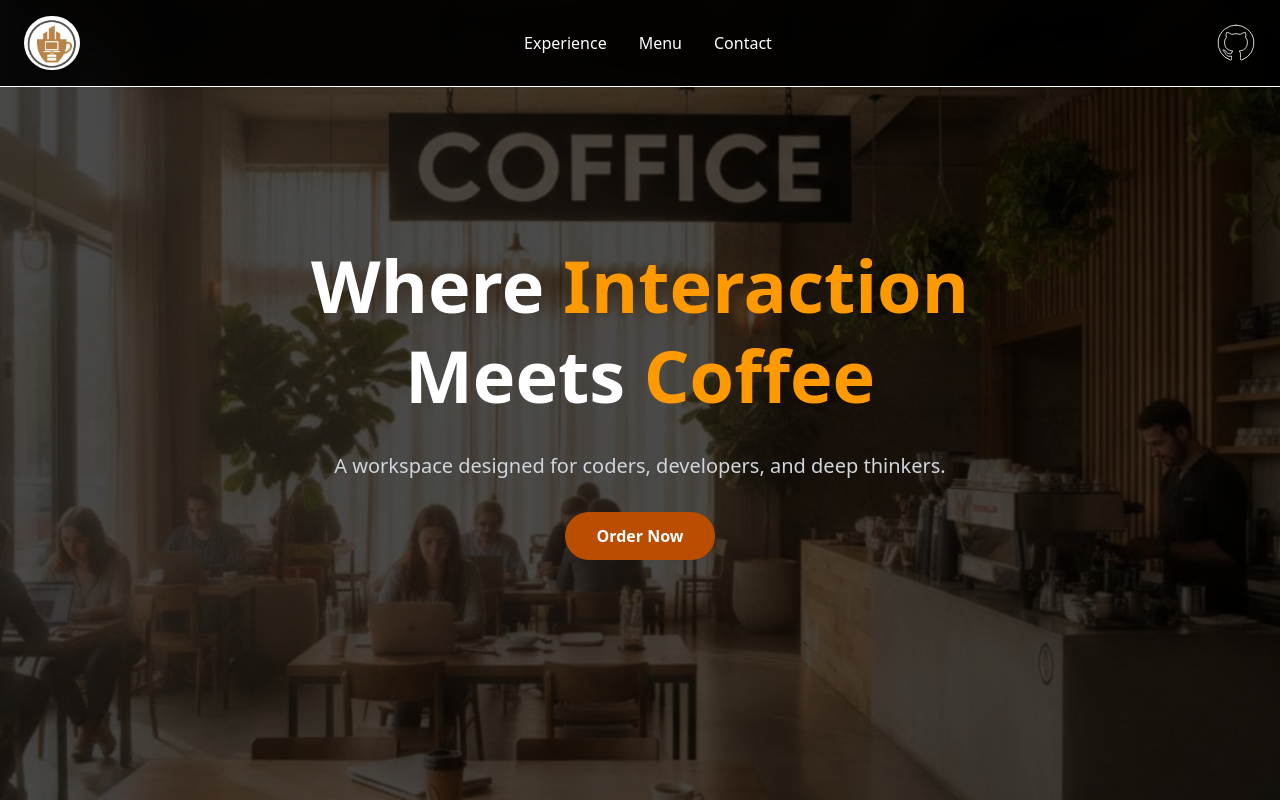
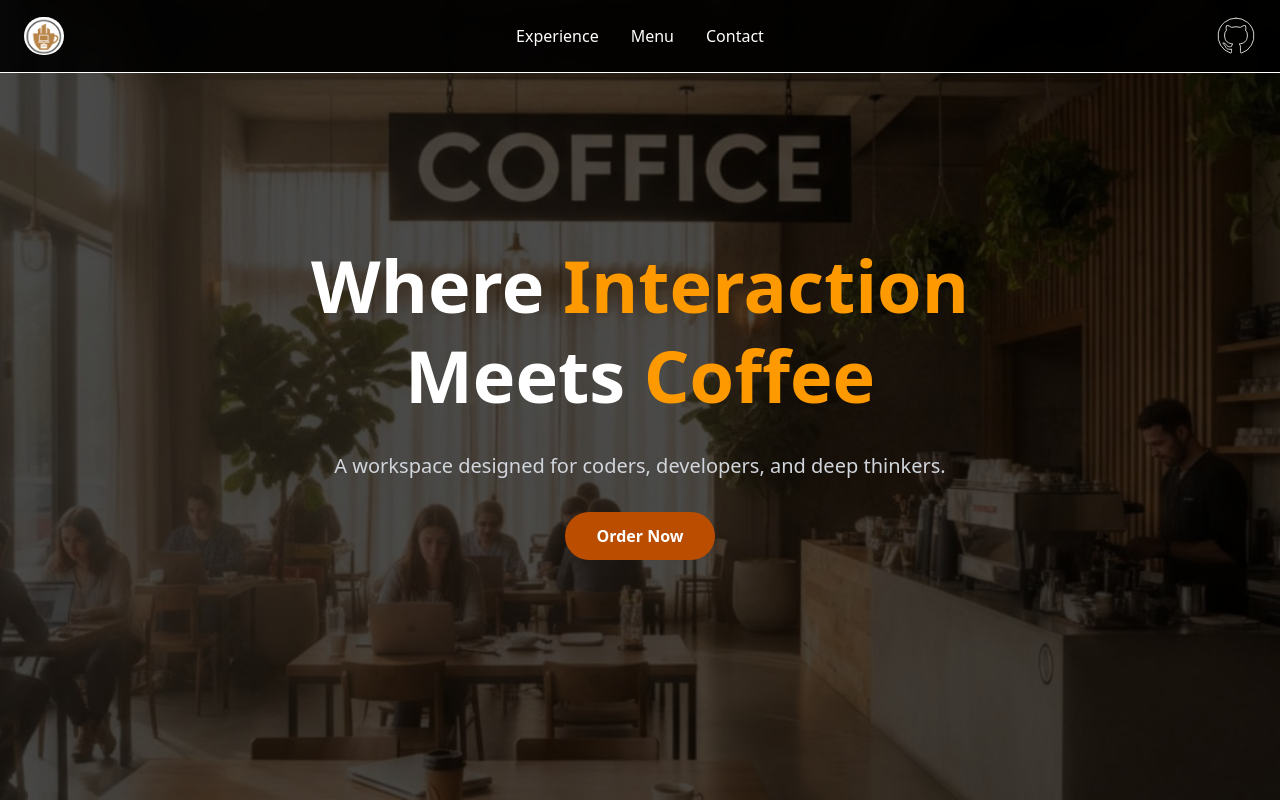
Before and after one commit to prakashmcodes/coffice, a website built with Vite: page index.html in a window 1280 px wide. Shown: the top 800 px of the page. Built offline with nearby package versions, Linux system fonts and the light colour scheme.

```diff
--- a/index.html
+++ b/index.html
@@ -12,7 +12,7 @@
 
     <nav class="fixed top-0 w-full bg-black/90 backdrop-blur-sm border-b z-50">
         <div class="max-w-7xl mx-auto px-6 py-4 flex justify-between items-center">
-            <div class="text-2xl font-bold text-amber-600"><a href=""><img src="image.png" class="w-14 rounded-full" alt=""></a></div>
+            <div class="text-2xl font-bold text-amber-600"><a href=""><img src="image.png" class="w-10 rounded-full" alt=""></a></div>
             <div class="hidden md:flex gap-8">
                 <a href="#experience" class="hover:text-amber-500 transition">Experience</a>
                 <a href="#menu" class="hover:text-amber-500 transition">Menu</a>
```
